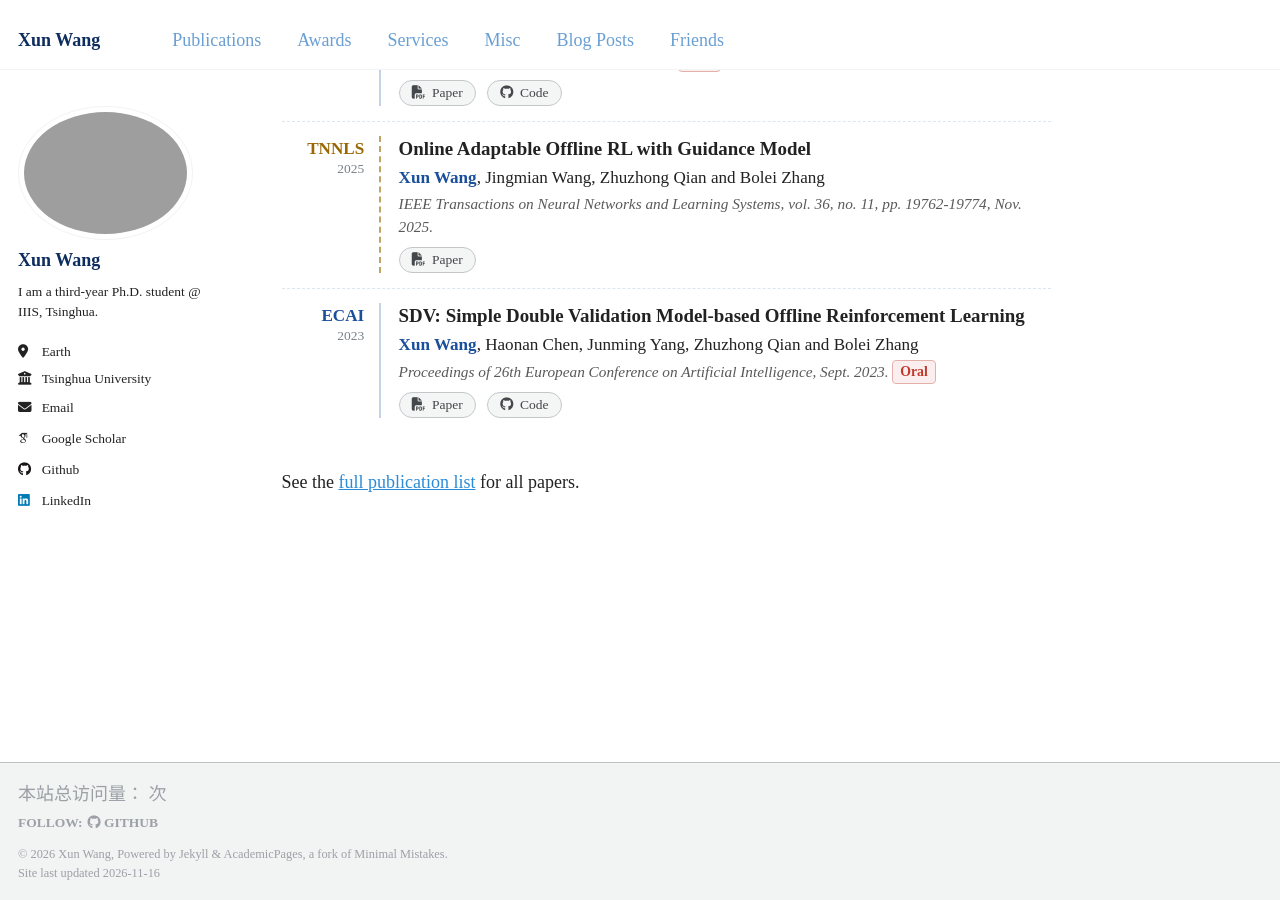
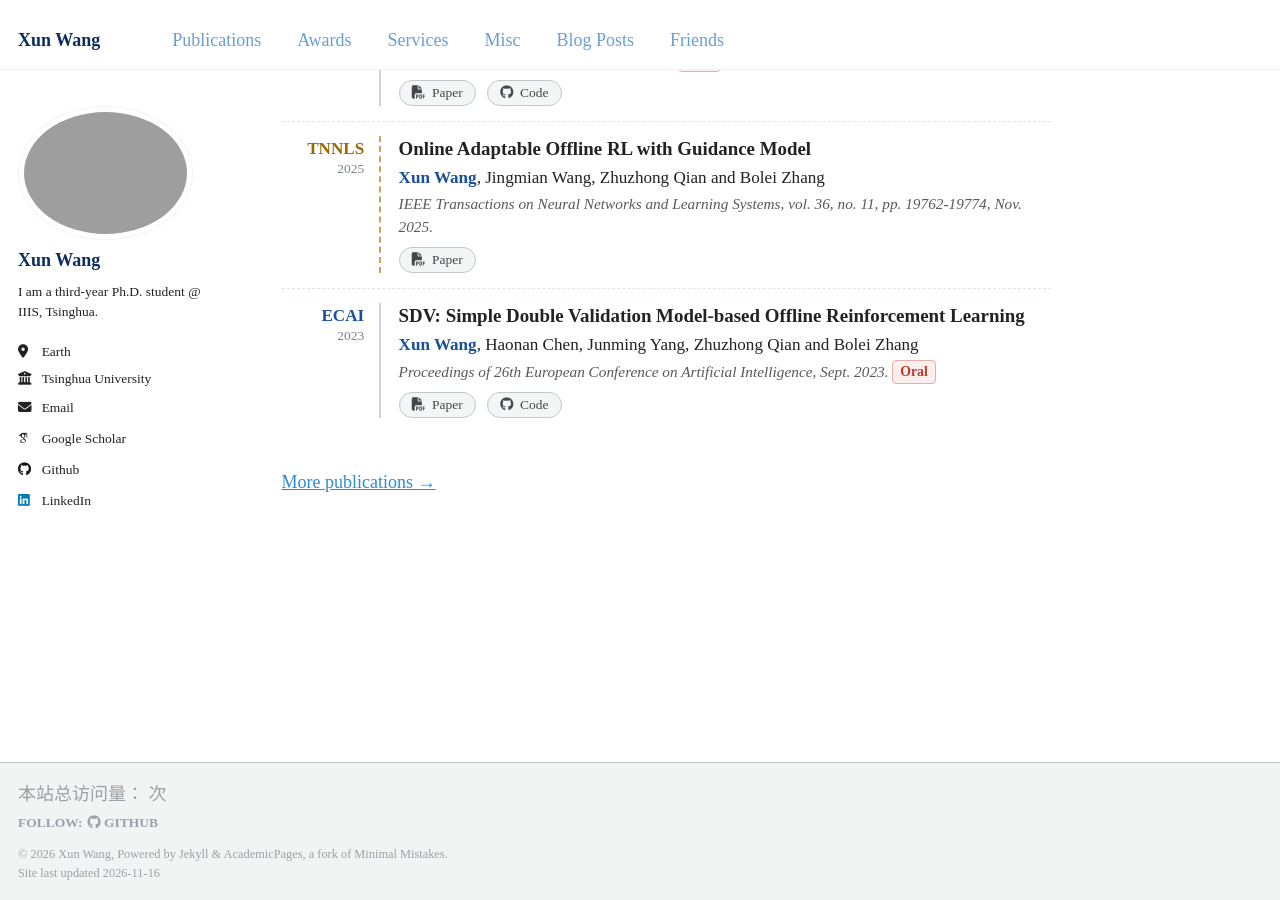
Before and after one commit to Misakau/Misakau.github.io, a Jekyll site: the page built from _pages/about.md, in a window 1280 px wide and 900 px high, scrolled down 2776 px. Built offline with Jekyll 4.4.1, drawn with Linux system fonts in a browser that asks for light colours; some web fonts are replaced; comment, search, counter and statistics services are not loaded.

Commit message:
Replace full-list sentence with More publications link

```diff
--- a/_pages/about.md
+++ b/_pages/about.md
@@ -37,4 +37,4 @@ Selected Publications
 
 {% include publication-list.html selected=true %}
 
-See the [full publication list](/publications/) for all papers.
+[More publications →](/publications/)
```
